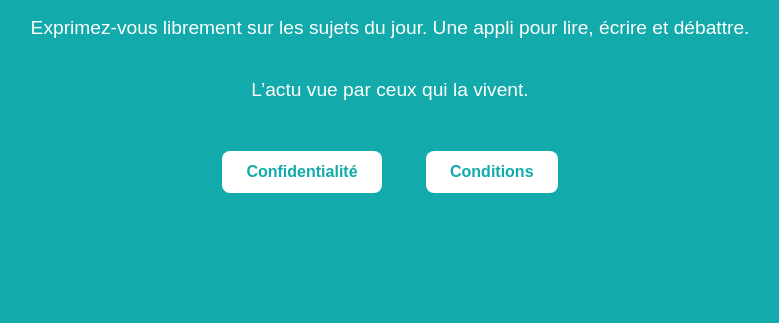
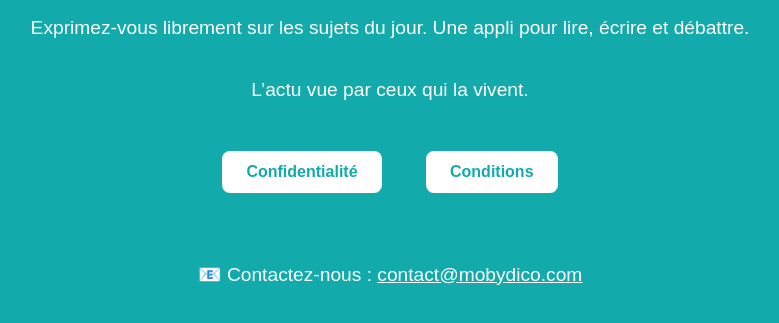
Before and after one commit to Balrahn07/mobydico, a plain HTML site: page index.html in a window 1280 px wide. Shown: the part 369-692 px from the top of the page, without its empty margins (250-1029 px from the left). Drawn offline with Linux system fonts and the light colour scheme.

Commit message:
Update index.html

```diff
--- a/index.html
+++ b/index.html
@@ -42,6 +42,14 @@
     .links a:hover {
       background-color: #e0f7f7;
     }
+    .contact {
+      margin-top: 60px;
+      font-size: 1em;
+    }
+    .contact a {
+      color: #fff;
+      text-decoration: underline;
+    }
   </style>
 </head>
 <body>
@@ -51,8 +59,12 @@
     <p>Exprimez-vous librement sur les sujets du jour. Une appli pour lire, écrire et débattre.</p>
     <p>L’actu vue par ceux qui la vivent.</p>
     <div class="links">
-      <a href="/confidentialite">Confidentialité</a>
-      <a href="/conditions">Conditions</a>
+      <a href="/confidentialite.html">Confidentialité</a>
+      <a href="/conditions.html">Conditions</a>
+    </div>
+
+    <div class="contact">
+      <p>📧 Contactez-nous : <a href="mailto:contact@mobydico.com">contact@mobydico.com</a></p>
     </div>
   </div>
 </body>
```
